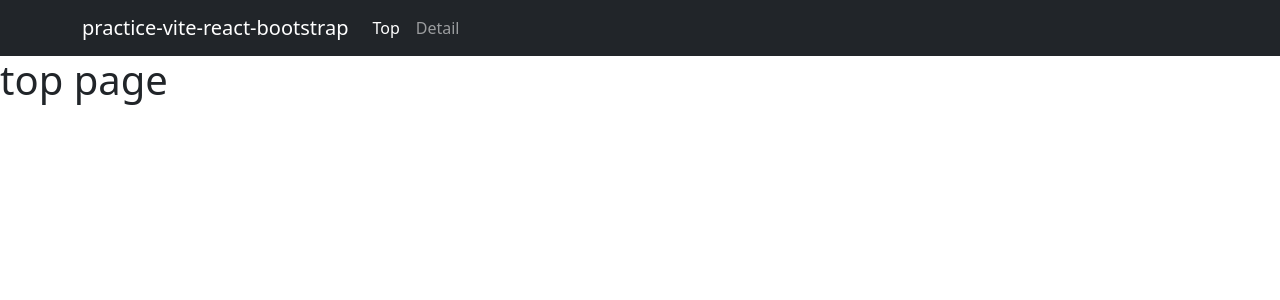
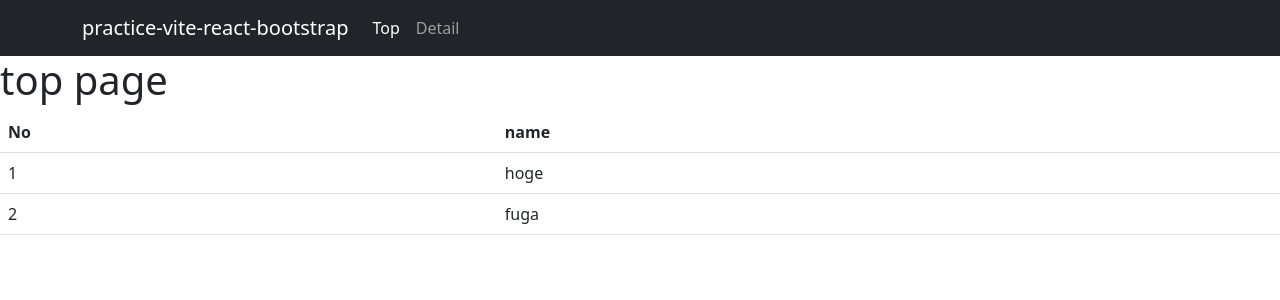
Before and after one commit to RinyuDrvo/practice-vite-react-bootstrap, a React (Vite) app: page / in a window 1280 px wide. Shown: the top 300 px of the page. Built offline with nearby package versions, Linux system fonts and the light colour scheme.

Commit message:
テーブルコンポーネント作成

```diff
--- /dev/null
+++ b/src/feature/top/Table.tsx
@@ -0,0 +1,28 @@
+import { Table as BTable } from 'react-bootstrap'
+import React from 'react'
+
+/** テーブル */
+function Table() {
+  return (
+    <BTable>
+      <thead>
+        <tr>
+          <th>No</th>
+          <th>name</th>
+        </tr>
+      </thead>
+      <tbody>
+        <tr>
+          <td>1</td>
+          <td>hoge</td>
+        </tr>
+        <tr>
+          <td>2</td>
+          <td>fuga</td>
+        </tr>
+      </tbody>
+    </BTable>
+  )
+}
+
+export default Table
--- a/src/pages/Top.tsx
+++ b/src/pages/Top.tsx
@@ -1,8 +1,11 @@
+import Table from "@/feature/top/Table"
+
 /** トップページ */
 export const Top = () => {
   return (
     <>
       <h1>top page</h1>
+      <Table />
     </>
   )
 }
```
